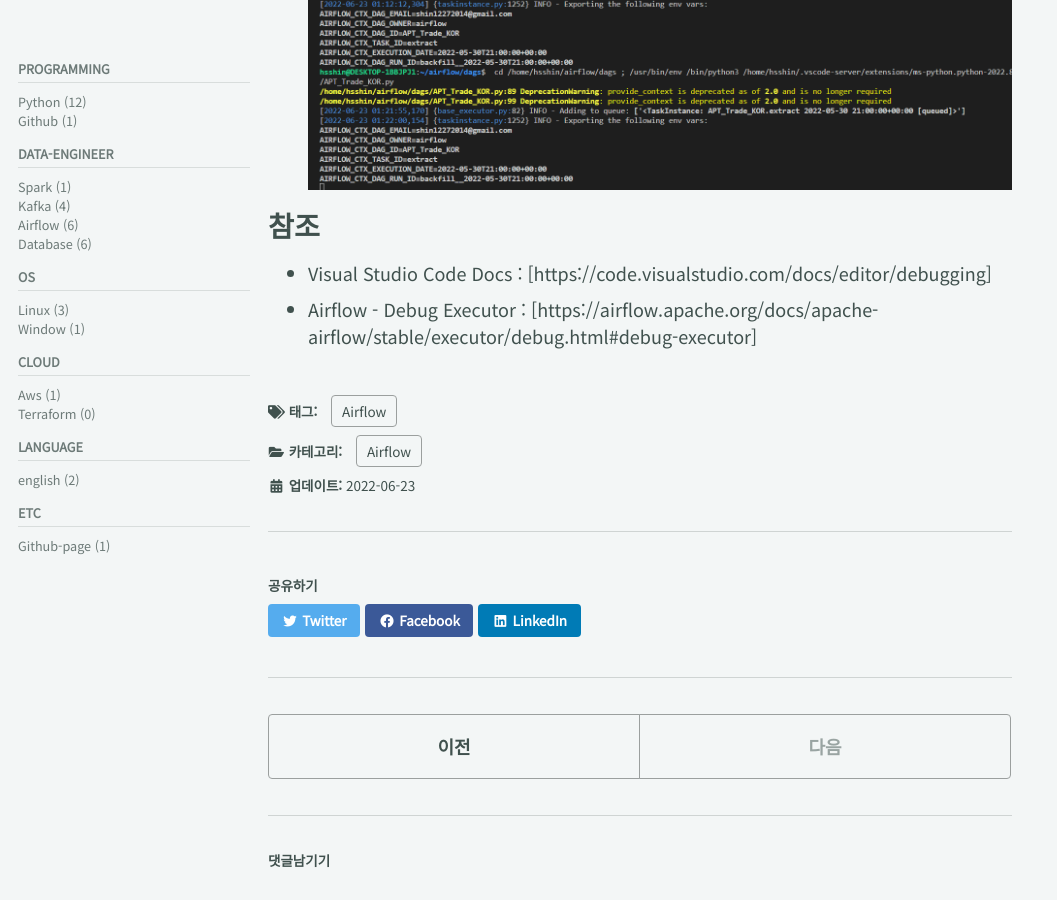
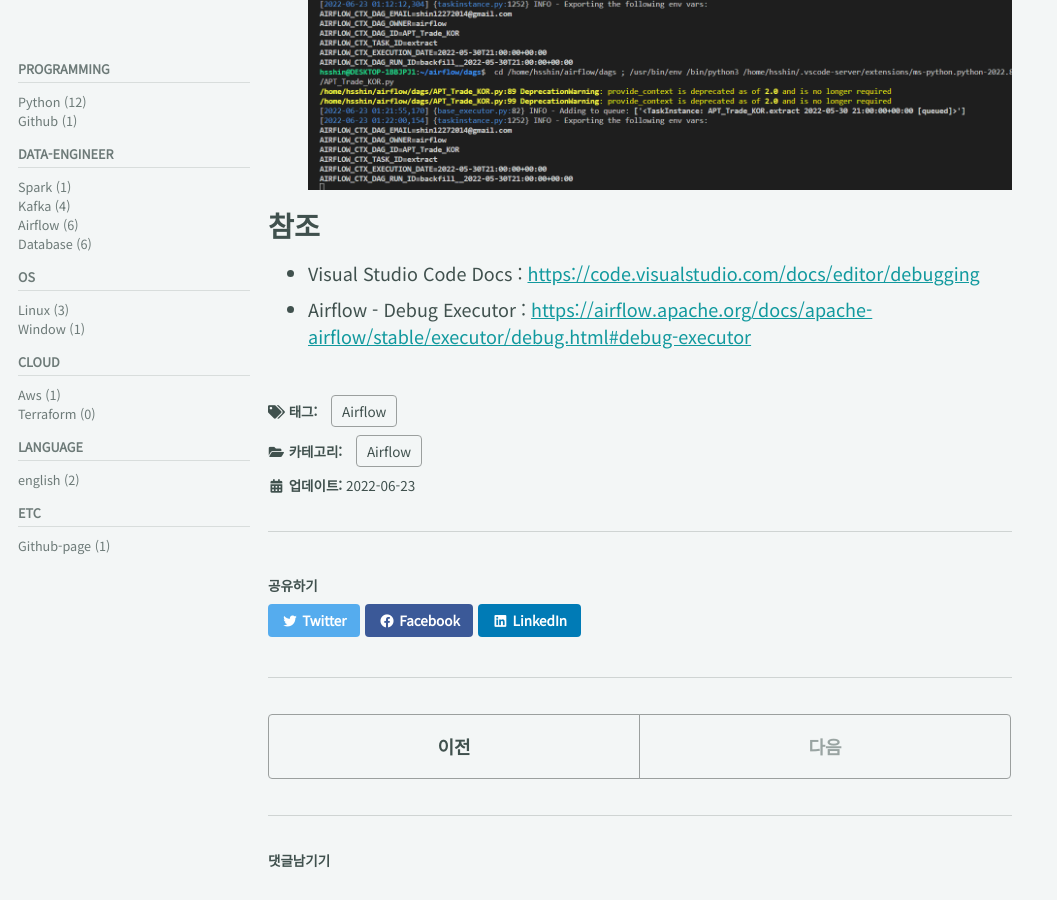
Before and after one commit to dlgldgldgld/dlgldgldgld.github.io, a Jekyll site: the page built from _posts/Airflow/2022-06-23-Airflow_Debug_dags.md, in a window 1280 px wide and 900 px high, scrolled down 1354 px. Shown: the whole window, without its empty margins (0-1057 px from the left). Built offline with Jekyll 4.4.1, drawn with Linux system fonts in a browser that asks for light colours; cached includes are drawn as plain includes; comment, search, counter and statistics services are not loaded.

```diff
--- a/_posts/Airflow/2022-06-23-Airflow_Debug_dags.md
+++ b/_posts/Airflow/2022-06-23-Airflow_Debug_dags.md
@@ -26,5 +26,5 @@ tag: Airflow
 
 
 # 참조
-- Visual Studio Code Docs : [https://code.visualstudio.com/docs/editor/debugging]
-- Airflow - Debug Executor : [https://airflow.apache.org/docs/apache-airflow/stable/executor/debug.html#debug-executor]
+- Visual Studio Code Docs : <https://code.visualstudio.com/docs/editor/debugging>
+- Airflow - Debug Executor : <https://airflow.apache.org/docs/apache-airflow/stable/executor/debug.html#debug-executor>
```
